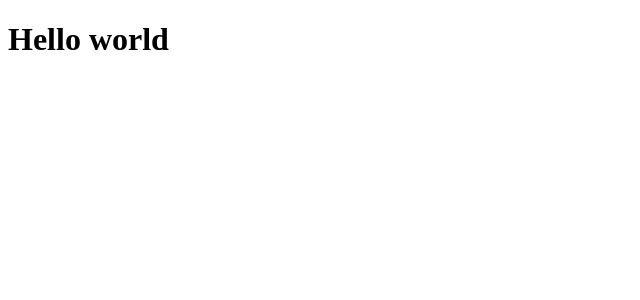
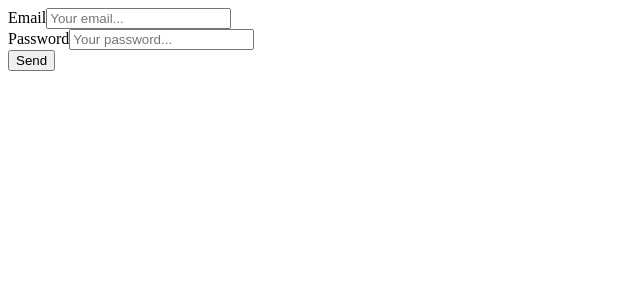
Before and after one commit to sergiopmdeveloper/nuxt-auth-template, a Nuxt app: page /sign-up in a window 1280 px wide. Shown: the top 300 px of the page, without its empty margins (0-640 px from the left). Built offline with nearby package versions, Linux system fonts and the light colour scheme.

Commit message:
feat: initialize sign up page and form

```diff
--- a/app.vue
+++ /dev/null
@@ -1,3 +0,0 @@
-<template>
-	<h1>Hello world</h1>
-</template>
--- /dev/null
+++ b/pages/sign-up.vue
@@ -0,0 +1,39 @@
+<script lang="ts" setup>
+const signUpData = ref({
+	email: '',
+	password: '',
+})
+
+const submitForm = () => {
+	// Sign up logic
+}
+</script>
+
+<template>
+	<!-- Sign up form -->
+	<form @submit.prevent="submitForm">
+		<div>
+			<label for="email">Email</label>
+			<input
+				v-model="signUpData.email"
+				id="email"
+				type="email"
+				placeholder="Your email..."
+			/>
+		</div>
+
+		<div>
+			<label for="message">Password</label>
+			<input
+				v-model="signUpData.password"
+				id="password"
+				type="password"
+				placeholder="Your password..."
+			/>
+		</div>
+
+		<div>
+			<button type="submit">Send</button>
+		</div>
+	</form>
+</template>
```
